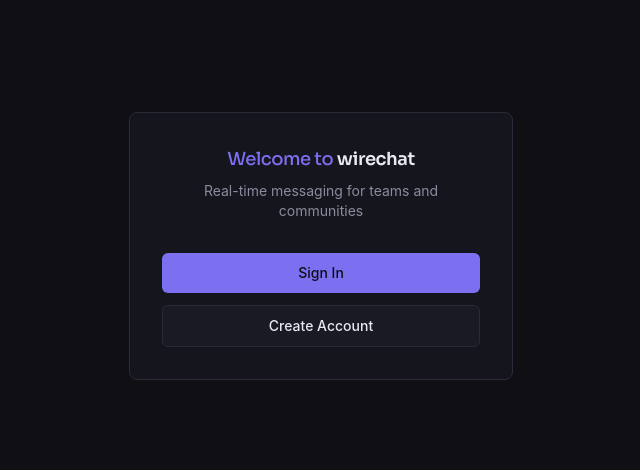
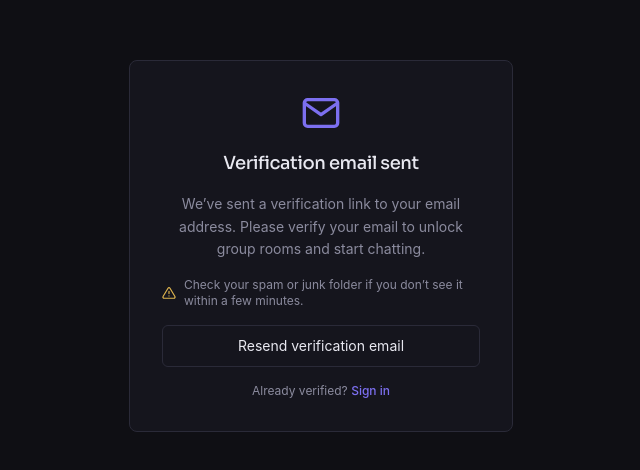
Before and after one commit to Rayzr1337/wirechat, a React (Vite) app in the folder client/: page /verify-email-sent in a window 1280 px wide. Before the commit this address led to /. Shown: the part 154-624 px from the top of the page, without its empty margins (319-959 px from the left). Built offline with nearby package versions, Linux system fonts and the light colour scheme; no server answers.

Commit message:
feat: email verification sent confirmation + password show/hide btn + server error page redesign

```diff
--- a/client/src/App.tsx
+++ b/client/src/App.tsx
@@ -4,6 +4,7 @@ import RequireAuth from "./routes/requireAuth";
 import LoginPage from "./pages/Auth/LoginPage";
 import RegisterPage from "./pages/Auth/RegisterPage";
 import VerifyEmailPage from "./pages/Auth/VerifyEmailPage";
+import VerificationSentPage from "./pages/Auth/VerificationSentPage";
 import Landing from "./pages/Landing";
 import { RoomsLayout } from "./pages/RoomsLayout";
 import RoomsPlaceholder from "./pages/Rooms";
@@ -23,6 +24,7 @@ export default function App() {
         </Route>
 
         <Route path="/verify-email" element={<VerifyEmailPage />} />
+        <Route path="/verify-email-sent" element={<VerificationSentPage />} />
 
         <Route path="/" element={<Landing />} />
 
--- a/client/src/components/icons.tsx
+++ b/client/src/components/icons.tsx
@@ -30,6 +30,7 @@ const ICONS = {
   dots: "M5 12h.01M12 12h.01M19 12h.01",
   warning: "M10.29 3.86L1.82 18a2 2 0 001.71 3h16.94a2 2 0 001.71-3L13.71 3.86a2 2 0 00-3.42 0zM12 9v4M12 17h.01",
   shield: "M12 22s8-4 8-10V5l-8-3-8 3v7c0 6 8 10 8 10z",
+  eye: "M2.03381935,11.8192361 C4.16808919,6.31506648 10.3602678,3.58322297 15.8644374,5.71749281 C18.6654288,6.80359152 20.8800819,9.01824467 21.9661807,11.8192361 C22.0112731,11.9355272 22.0112731,12.0644728 21.9661807,12.1807639 C19.8319108,17.6849335 13.6397322,20.416777 8.1355626,18.2825072 C5.3345712,17.1964085 3.11991805,14.9817553 2.03381935,12.1807639 C1.98872688,12.0644728 1.98872688,11.9355272 2.03381935,11.8192361 Z M8.49709046,17.3501459 C13.4256883,19.2612348 18.9628618,16.8680219 20.9616531,12.0000475 C19.9532865,9.54665483 17.9813179,7.6108696 15.5029095,6.64985412 C10.5743117,4.73876518 5.0371382,7.13197809 3.03834692,11.9999525 C4.04671349,14.4533452 6.01868212,16.3891304 8.49709046,17.3501459 Z M12,16 C9.790861,16 8,14.209139 8,12 C8,9.790861 9.790861,8 12,8 C14.209139,8 16,9.790861 16,12 C16,14.209139 14.209139,16 12,16 Z M12,15 C13.6568542,15 15,13.6568542 15,12 C15,10.3431458 13.6568542,9 12,9 C10.3431458,9 9,10.3431458 9,12 C9,13.6568542 10.3431458,15 12,15 Z",
 };
 
 export type IconProps = { color?: string; size?: number; onClick?: () => void };
@@ -97,3 +98,6 @@ export function WarningIcon(props: IconProps) {
 export function ShieldIcon(props: IconProps) {
   return <Icon path={ICONS.shield} {...props} />;
 }
+export function EyeIcon(props: IconProps) {
+  return <Icon path={ICONS.eye} {...props} />;
+}
--- a/client/src/hooks/useAuth.ts
+++ b/client/src/hooks/useAuth.ts
@@ -31,7 +31,7 @@ export function useRegister() {
             registerUser(data.username, data.email, data.password),
         onSuccess: () => {
             qc.invalidateQueries({ queryKey: ['me'] });
-            navigate("/", { replace: true });
+            navigate("/verify-email-sent", { replace: true });
         },
     });
 }
--- a/client/src/pages/Auth/LoginPage.tsx
+++ b/client/src/pages/Auth/LoginPage.tsx
@@ -4,8 +4,11 @@ import { Link } from "react-router";
 import { loginSchema, type LoginInput } from "../../validation";
 import { useLogin } from "../../hooks/useAuth";
 import { messageFor } from "../../api/errors";
+import { EyeIcon } from "../../components/icons";
+import { useState } from "react";
 
 export default function LoginPage() {
+    const [showPassword, setShowPassword] = useState(false);
     const { register, handleSubmit, formState: { errors } } = useForm<LoginInput>({
         resolver: zodResolver(loginSchema),
     });
@@ -33,12 +36,21 @@ export default function LoginPage() {
 
                 <div className="space-y-1">
                     <label className="text-xs text-ink-muted">Password</label>
-                    <input
-                        {...register("password")}
-                        type="password"
-                        placeholder="Password"
-                        className={`w-full rounded-md bg-surface-3 px-3 py-2 ${errors.password ? "border border-red-500" : ""}`}
-                    />
+                    <div className="relative">
+                        <input
+                            {...register("password")}
+                            type={showPassword ? "text" : "password"}
+                            placeholder="Password"
+                            className={`w-full rounded-md bg-surface-3 px-3 py-2 pr-8 ${errors.password ? "border border-red-500" : ""}`}
+                        />
+                        <button
+                            type="button"
+                            onClick={() => setShowPassword(!showPassword)}
+                            className="absolute right-2 top-1/2 -translate-y-1/2 p-1 hover:bg-surface-2 rounded text-ink-muted"
+                        >
+                            <EyeIcon size={16} color="#8b8b9e" />
+                        </button>
+                    </div>
                     {errors.password && <p className="text-xs text-red-500">{errors.password.message}</p>}
                 </div>
 
--- a/client/src/pages/Auth/RegisterPage.tsx
+++ b/client/src/pages/Auth/RegisterPage.tsx
@@ -4,8 +4,12 @@ import { Link } from "react-router";
 import { registerSchema, type RegisterInput } from "../../validation";
 import { useRegister } from "../../hooks/useAuth";
 import { messageFor } from "../../api/errors";
+import { EyeIcon } from "../../components/icons";
+import { useState } from "react";
 
 export default function RegisterPage() {
+    const [showPassword, setShowPassword] = useState(false);
+    const [showConfirmPassword, setShowConfirmPassword] = useState(false);
     const { register: registerField, handleSubmit, formState: { errors } } = useForm<RegisterInput>({
         resolver: zodResolver(registerSchema),
     });
@@ -45,23 +49,41 @@ export default function RegisterPage() {
 
                 <div className="space-y-1">
                     <label className="text-xs text-ink-muted">Password</label>
+                    <div className="relative">
                         <input
                             {...registerField("password")}
-                        type="password"
+                            type={showPassword ? "text" : "password"}
                             placeholder="Password"
-                        className={`w-full rounded-md bg-surface-3 px-3 py-2 ${errors.password ? "border border-red-500" : ""}`}
+                            className={`w-full rounded-md bg-surface-3 px-3 py-2 pr-8 ${errors.password ? "border border-red-500" : ""}`}
                         />
+                        <button
+                            type="button"
+                            onClick={() => setShowPassword(!showPassword)}
+                            className="absolute right-2 top-1/2 -translate-y-1/2 p-1 hover:bg-surface-2 rounded text-ink-muted"
+                        >
+                            <EyeIcon size={16} color="#8b8b9e" />
+                        </button>
+                    </div>
                     {errors.password && <p className="text-xs text-red-500">{errors.password.message}</p>}
                 </div>
 
                 <div className="space-y-1">
                     <label className="text-xs text-ink-muted">Confirm Password</label>
+                    <div className="relative">
                         <input
                             {...registerField("confirmPassword")}
-                        type="password"
+                            type={showConfirmPassword ? "text" : "password"}
                             placeholder="Confirm Password"
-                        className={`w-full rounded-md bg-surface-3 px-3 py-2 ${errors.confirmPassword ? "border border-red-500" : ""}`}
+                            className={`w-full rounded-md bg-surface-3 px-3 py-2 pr-8 ${errors.confirmPassword ? "border border-red-500" : ""}`}
                         />
+                        <button
+                            type="button"
+                            onClick={() => setShowConfirmPassword(!showConfirmPassword)}
+                            className="absolute right-2 top-1/2 -translate-y-1/2 p-1 hover:bg-surface-2 rounded text-ink-muted"
+                        >
+                            <EyeIcon size={16} color="#8b8b9e" />
+                        </button>
+                    </div>
                     {errors.confirmPassword && <p className="text-xs text-red-500">{errors.confirmPassword.message}</p>}
                 </div>
 
--- /dev/null
+++ b/client/src/pages/Auth/VerificationSentPage.tsx
@@ -0,0 +1,37 @@
+import { Link } from "react-router";
+import { MailIcon, WarningIcon } from "../../components/icons";
+import { useResendVerification } from "../../hooks/useAuth";
+
+export default function VerificationSentPage() {
+    const { mutate: resendVerification, isPending: resendPending } = useResendVerification();
+
+    return (
+        <div className="min-h-screen flex items-center justify-center px-4 font-sans">
+            <div className="w-full max-w-sm p-8 rounded-lg bg-surface-1 border border-line space-y-4 text-ink">
+                <div className="flex items-center justify-center space-y-2">
+                    <MailIcon size={40} color="#7c6ff0" />
+                </div>
+                <h1 className="text-lg font-display tracking-tight text-ink text-center">Verification email sent</h1>
+                <p className="text-sm text-ink-muted text-center leading-relaxed">
+                    We’ve sent a verification link to your email address. Please verify your email to unlock group
+                    rooms and start chatting.
+                </p>
+                <div className="flex items-center gap-2 text-xs text-ink-muted">
+                    <WarningIcon size={14} color="#e0b64f" />
+                    <span>Check your spam or junk folder if you don’t see it within a few minutes.</span>
+                </div>
+                <button
+                    onClick={() => resendVerification()}
+                    disabled={resendPending}
+                    className="w-full py-2.5 rounded-md border border-line text-sm text-ink hover:bg-surface-2 disabled:opacity-50"
+                >
+                    {resendPending ? "Sending..." : "Resend verification email"}
+                </button>
+                <p className="text-xs text-ink-muted text-center">
+                    Already verified?{" "}
+                    <Link to="/login" className="text-accent hover:text-accent-hover font-medium">Sign in</Link>
+                </p>
+            </div>
+        </div>
+    );
+}
--- a/client/src/routes/requireAuth.tsx
+++ b/client/src/routes/requireAuth.tsx
@@ -10,9 +10,18 @@ export default function RequireAuth() {
 
     if (isError) {
         return(
-            <div className="p-6 text-ink">
-                <p>Cannot reach the server.</p>
-                <button onClick={() => refetch()}>Retry</button>
+            <div className="min-h-screen flex items-center justify-center px-4 font-sans">
+                <div className="w-full max-w-sm p-8 rounded-lg bg-surface-1 border border-line space-y-3 text-ink">
+                    <img src="/error.svg" alt="Error" className="w-12 h-12 mx-auto" />
+                    <h1 className="text-lg font-display tracking-tight text-ink">Unable to connect to server</h1>
+                    <p className="text-sm text-ink-muted text-center">
+                        wirechat is having trouble connecting to the server. Please check your connection or try again later.
+                    </p>
+                    <button onClick={() => refetch()}
+                            className="w-full py-2.5 rounded-md bg-accent hover:bg-accent-hover text-surface-0 font-medium text-sm transition-colors">
+                        Retry
+                    </button>
+                </div>
             </div>
         );
     }
```
Lines whose indentation alone changed are shown as unchanged.
